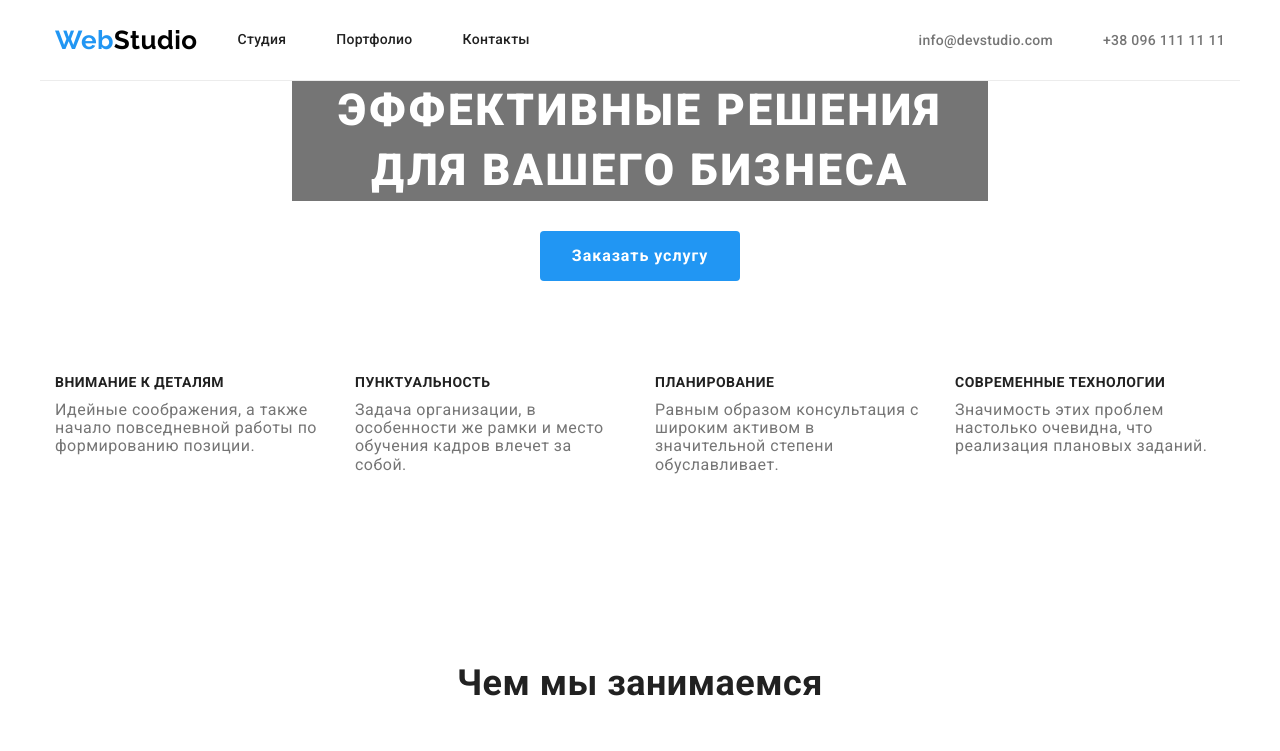
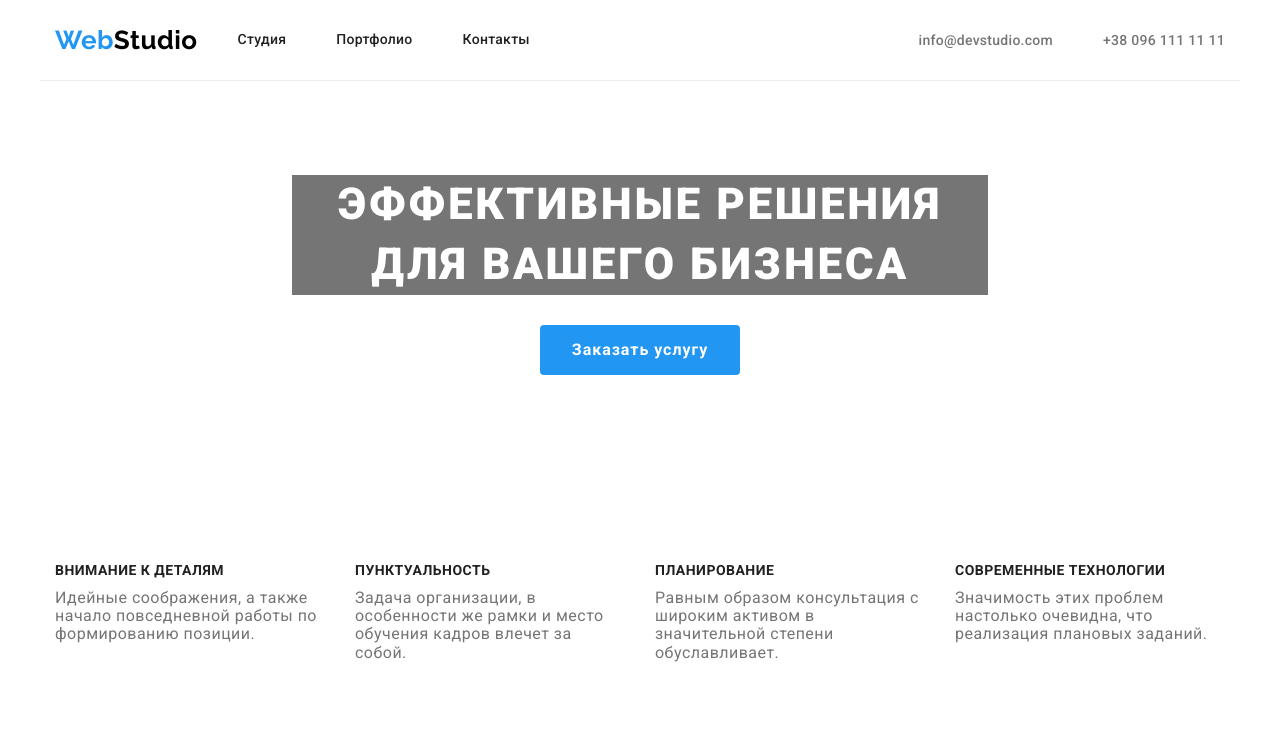
Before and after one commit to SerhiiDubovets/goit-markup-hw-03, a plain HTML site: page index.html in a window 1280 px wide. Shown: the top 751 px of the page. Drawn offline with nearby package versions, Linux system fonts and the light colour scheme.

Commit message:
Update index.html

```diff
--- a/index.html
+++ b/index.html
@@ -50,12 +50,10 @@
     <!-- Основной контент -->
     <main>
       <!-- Заказ услуги -->
-      <div class="container"></div>
-      <section class="hero">
+      <section class="hero section">
         <div class="container">
           <h1 class="hero-title">Эффективные решения для вашего бизнеса</h1>
         </div>
-
         <button class="hero-button" type="button">Заказать услугу</button>
       </section>
 
```
